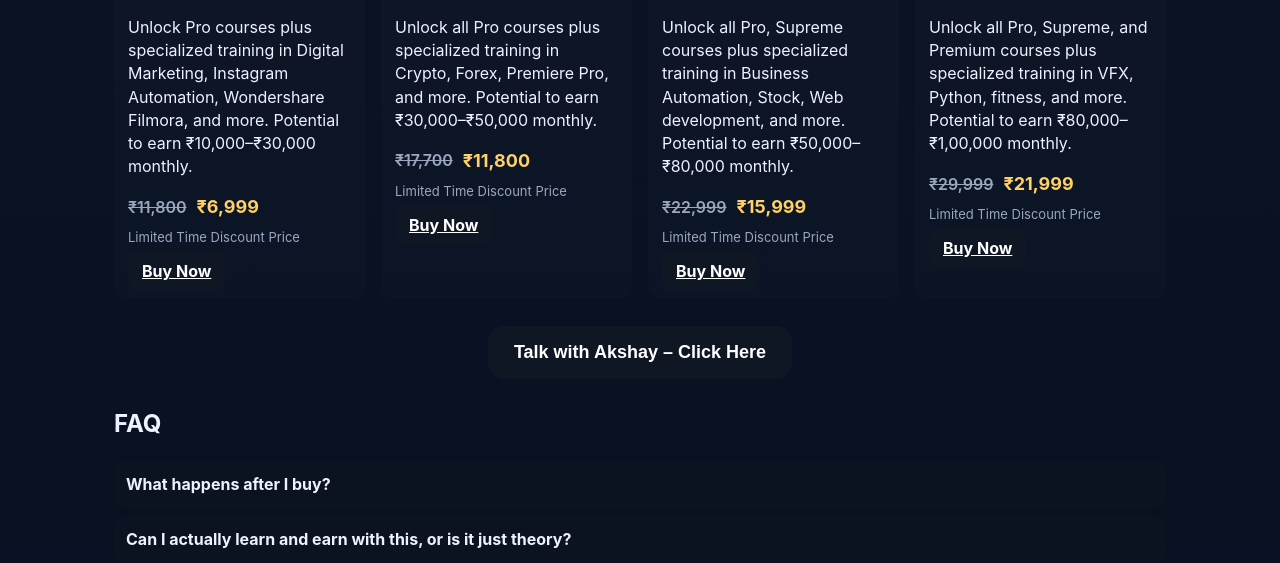
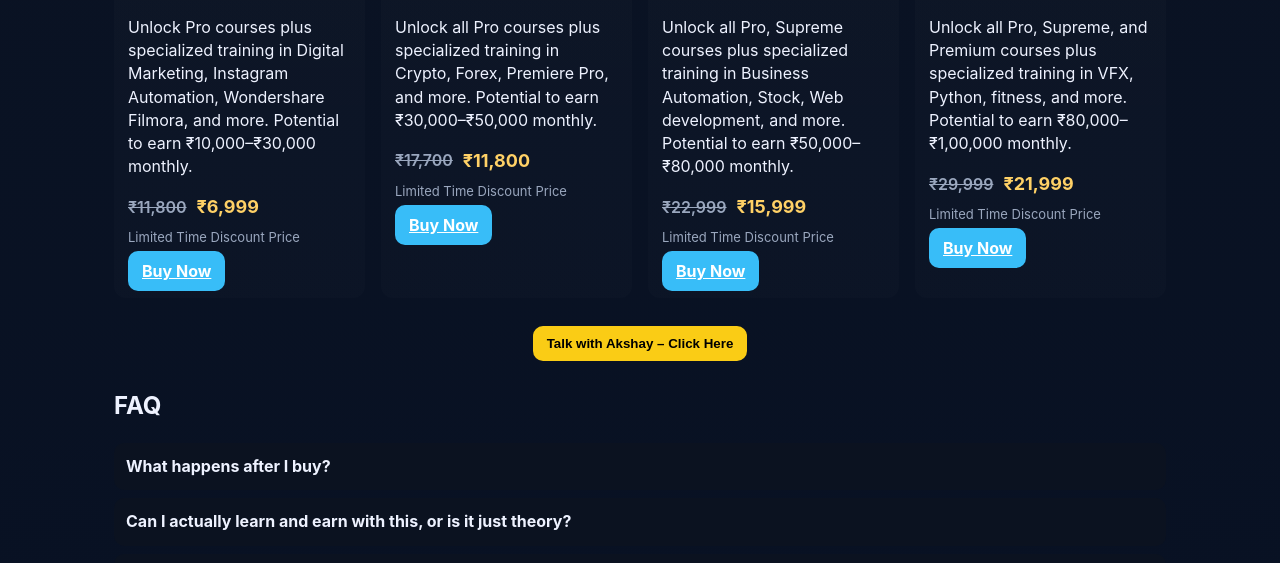
Before and after one commit to akshaykr0311/akshaydigital, a plain HTML site: page index.html in a window 1280 px wide. Shown: the part 2207-2770 px from the top of the page. Drawn offline with Linux system fonts and the light colour scheme.

Commit message:
index.html

```diff
--- a/index.html
+++ b/index.html
@@ -29,6 +29,8 @@
     .nav{display:flex;gap:18px;align-items:center}
     .nav a{color:var(--accent);text-decoration:none;font-weight:600}
     .btn{background:#0f1724;border:none;color:#fff;padding:10px 14px;border-radius:10px;cursor:pointer;font-weight:700}
+    .btn-yellow {background: #facc15;   /* Yellow */color: #000;           /* Black text for contrast */}
+    .btn-skyblue {background: #38bdf8;   /* Sky Blue */color: #fff;           /* White text */}
 
     /* Hero */
     .hero{min-height:64vh;display:flex;align-items:center;justify-content:center;padding:40px 0;background:radial-gradient(1200px 400px at 10% 10%, rgba(14,163,255,0.06), transparent), linear-gradient(135deg,var(--primary-1),var(--primary-2));border-radius:18px;margin-bottom:22px}
@@ -181,8 +183,8 @@
         <div class="hero-right" style="min-width:260px;max-width:320px">
           <div style="background:rgba(255,255,255,0.02);padding:14px;border-radius:12px;text-align:center">
             <p style="margin:0;font-weight:700">Free Consultation</p>
-            <p style="margin:6px 0 12px;color:#d4d5d6">Chat directly on WhatsApp</p>
-            <button class="btn" onclick="openWhatsApp()">Talk with Akshay</button>
+            <p style="margin:6px 0 12px;color:#ffffff">Chat directly 🡻 on WhatsApp</p>
+            <button class="btn btn-yellow" onclick="openWhatsApp()">Talk with Akshay📩</button>
           </div>
         </div>
       </div>
@@ -256,7 +258,7 @@
           <p>Unlock Pro courses plus specialized training in Digital Marketing, Instagram Automation, Wondershare Filmora, and more. Potential to earn ₹10,000–₹30,000 monthly.</p>
           <div class="price"><span class="orig">₹11,800</span><span class="disc">₹6,999</span></div>
           <p style="color:var(--muted);font-size:13px;margin-top:8px">Limited Time Discount Price</p>
-          <a href="https://idigitalpreneur.com/buy-package/pro?promocode=96421822507&countryId=101" target="_blank" class="btn">Buy Now</a>
+          <a href="https://idigitalpreneur.com/buy-package/pro?promocode=96421822507&countryId=101" target="_blank" class="btn btn-skyblue">Buy Now</a>
         </div>
 
         <!-- Supreme -->
@@ -266,7 +268,7 @@
           <p>Unlock all Pro courses plus specialized training in Crypto, Forex, Premiere Pro, and more. Potential to earn ₹30,000–₹50,000 monthly.</p>
           <div class="price"><span class="orig">₹17,700</span><span class="disc">₹11,800</span></div>
           <p style="color:var(--muted);font-size:13px;margin-top:8px">Limited Time Discount Price</p>
-          <a href="https://idigitalpreneur.com/buy-package/supreme?promocode=96421822507&countryId=101" target="_blank" class="btn">Buy Now</a>
+          <a href="https://idigitalpreneur.com/buy-package/supreme?promocode=96421822507&countryId=101" target="_blank" class="btn btn-skyblue">Buy Now</a>
         </div>
 
         <!-- Premium -->
@@ -276,7 +278,7 @@
           <p>Unlock all Pro, Supreme courses plus specialized training in Business Automation, Stock, Web development, and more. Potential to earn ₹50,000–₹80,000 monthly.</p>
           <div class="price"><span class="orig">₹22,999</span><span class="disc">₹15,999</span></div>
           <p style="color:var(--muted);font-size:13px;margin-top:8px">Limited Time Discount Price</p>
-          <a href="https://idigitalpreneur.com/buy-package/premium?promocode=96421822507&countryId=101" target="_blank" class="btn">Buy Now</a>
+          <a href="https://idigitalpreneur.com/buy-package/premium?promocode=96421822507&countryId=101" target="_blank" class="btn btn-skyblue">Buy Now</a>
         </div>
 
         <!-- Premium Plus -->
@@ -286,7 +288,7 @@
           <p>Unlock all Pro, Supreme, and Premium courses plus specialized training in VFX, Python, fitness, and more. Potential to earn ₹80,000–₹1,00,000 monthly.</p>
           <div class="price"><span class="orig">₹29,999</span><span class="disc">₹21,999</span></div>
           <p style="color:var(--muted);font-size:13px;margin-top:8px">Limited Time Discount Price</p>
-          <a href="https://idigitalpreneur.com/buy-package/premium-plus?promocode=96421822507&countryId=101" target="_blank" class="btn">Buy Now</a>
+          <a href="https://idigitalpreneur.com/buy-package/premium-plus?promocode=96421822507&countryId=101" target="_blank" class="btn btn-skyblue">Buy Now</a>
         </div>
 
       </div>
@@ -294,7 +296,7 @@
 
     <!-- Big CTA -->
     <div class="big-cta">
-      <button class="btn btn-big" onclick="openWhatsApp()">Talk with Akshay – Click Here</button>
+      <button class="btn btn-yellow" onclick="openWhatsApp()">Talk with Akshay – Click Here</button>
     </div>
 
     <!-- FAQ -->
```
